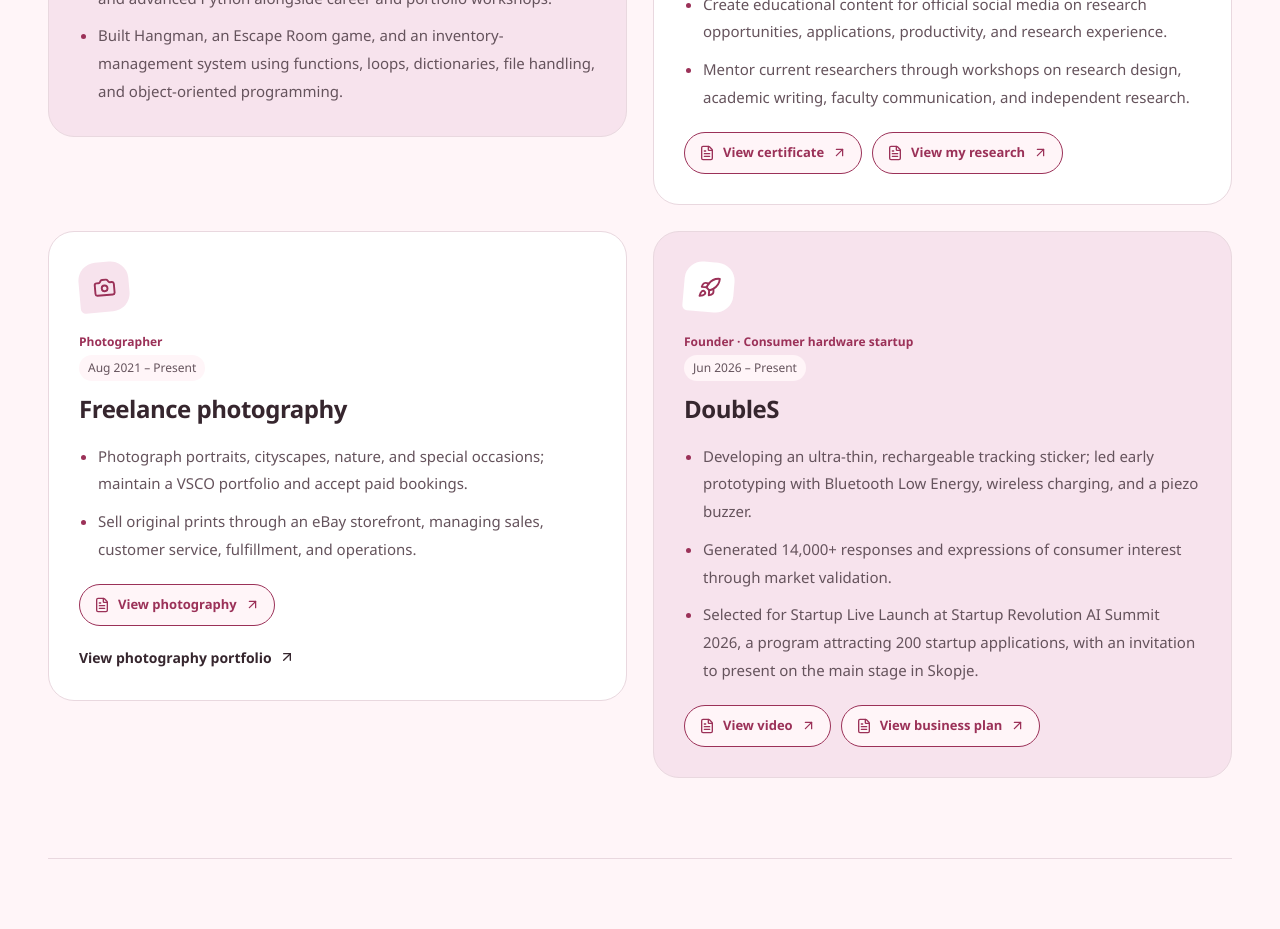
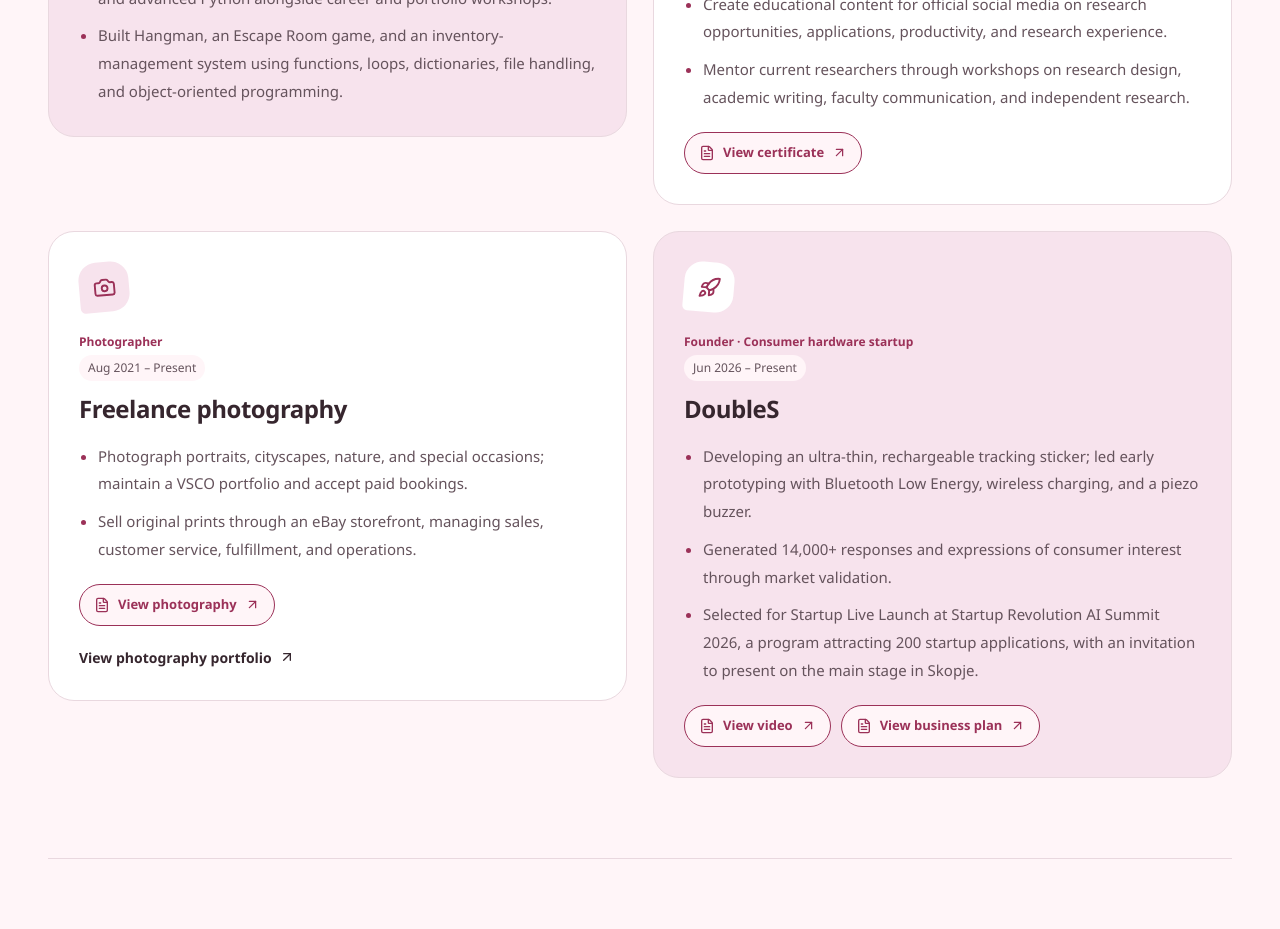
Before and after one commit to Shinoaluv/catherine-portfolio, a React (Vite) app in the folder my-website/: page / in a window 1280 px wide. Shown: the part 6060-6989 px from the top of the page. Built offline with nearby package versions, Linux system fonts and the light colour scheme.

Commit message:
Remove research button from Pioneer committee

```diff
--- a/my-website/src/evidenceLinks.js
+++ b/my-website/src/evidenceLinks.js
@@ -78,10 +78,6 @@ export const evidenceLinks = {
     {
       "label": "View certificate",
       "url": "/evidence/pioneer-committee-certificate.pdf"
-    },
-    {
-      "label": "View my research",
-      "url": "/evidence/pioneer-research-paper.pdf"
     }
   ],
   "Freelance photography": [
```
